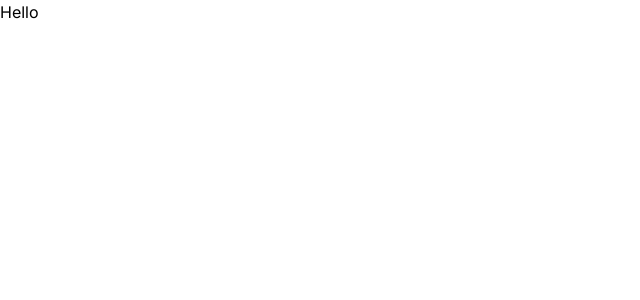
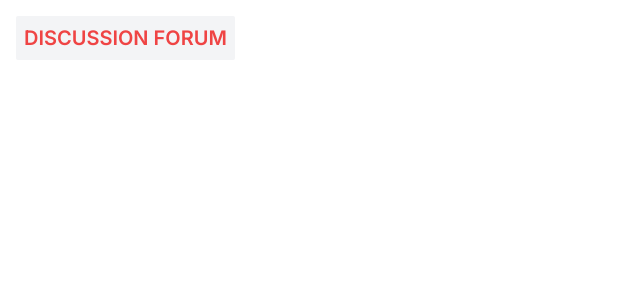
Before and after one commit to Avijit-Sarkar/goindiastocks-next-frontend, a Next.js app: page / in a window 1280 px wide. Shown: the top 300 px of the page, without its empty margins (0-640 px from the left). Built offline with nearby package versions, Linux system fonts and the light colour scheme.

Commit message:
creating layout

```diff
--- a/src/app/page.tsx
+++ b/src/app/page.tsx
@@ -1,3 +1,31 @@
+import Head from "next/head";
+
 export default function Home() {
-  return <div>Hello</div>;
+  return (
+    <div className="bg-white h-screen overflow-y-scroll scrollbar-hide">
+      <Head>
+        <title>Go India Stocks</title>
+        <meta name="description" content="Generated by create next app" />
+        <meta name="viewport" content="width=device-width, initial-scale=1" />
+        <link rel="icon" href="/logo.png" />
+      </Head>
+      <main className="grid grid-cols-1 md:grid-cols-2 ">
+        <section className="col-span-2">
+          {/* Dicussion Forums */}
+          <div className="flex space-x-2 p-4">
+            <div>
+              <p className="text-center rounded-sm p-2 text-xl bg-gray-100 antialiased text-red-500 font-semibold uppercase">
+                Discussion Forum
+              </p>
+            </div>
+          </div>
+          {/* Posts */}
+        </section>
+
+        <section className="hidden xl:inline-grid md:col-span-1">
+          <div className="fixed top-20">{/* Market Stories */}</div>
+        </section>
+      </main>
+    </div>
+  );
 }
```
